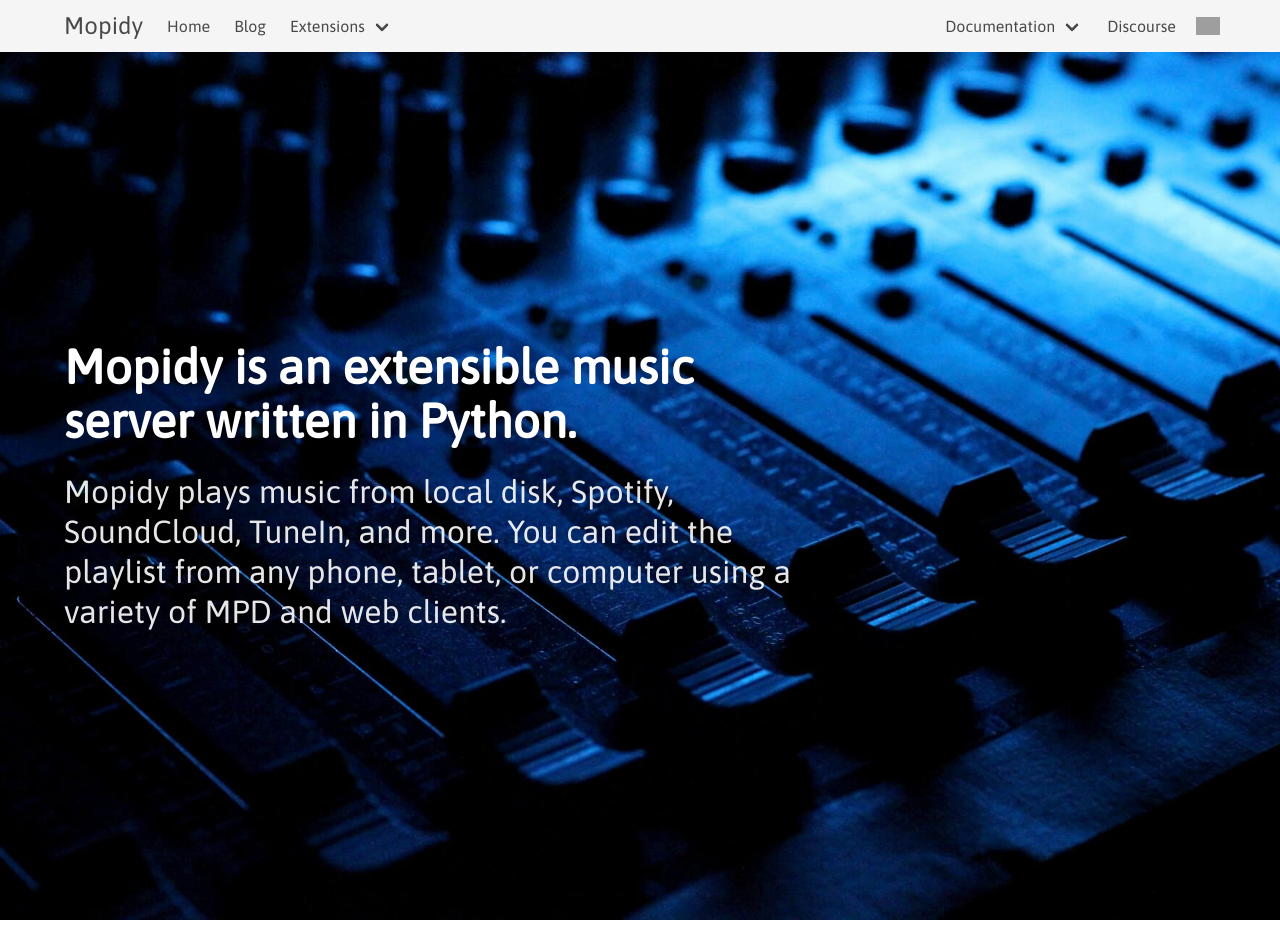
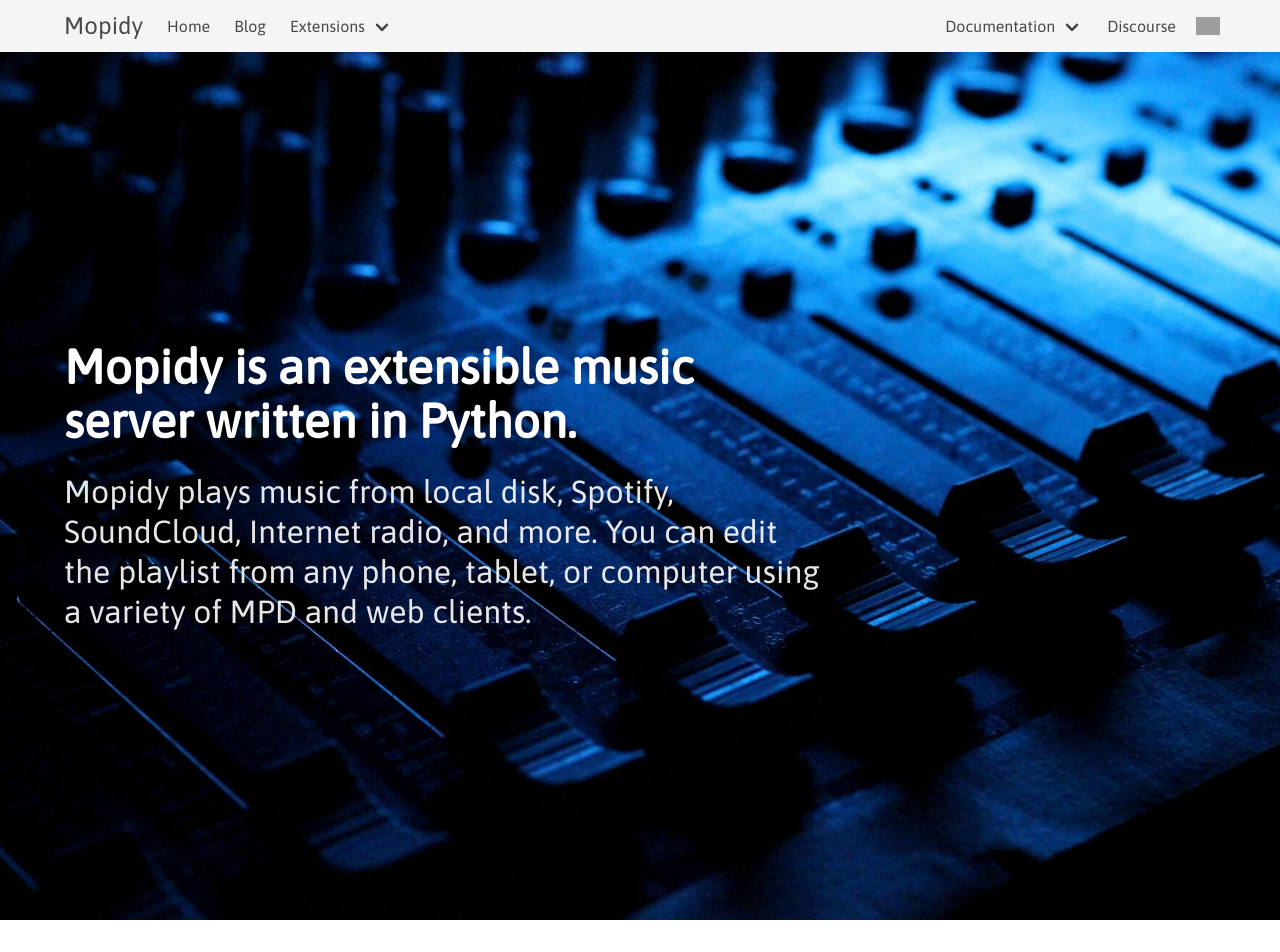
Before and after one commit to mopidy/website, a Jekyll site: the page built from index.html, in a window 1280 px wide and 1400 px high. Shown: the top 952 px of the window. Built offline with Jekyll 4.4.1, drawn with Linux system fonts in a browser that asks for light colours; some of the changed text lies outside the part shown; grey boxes are pictures that could not be loaded.

Commit message:
feat: Refocus marketing copy on internet radio instead of TuneIn

```diff
--- a/index.html
+++ b/index.html
@@ -15,7 +15,7 @@ title: Mopidy
 
           <p class="subtitle is-3">
             Mopidy plays music from local disk, Spotify, SoundCloud,
-            TuneIn, and more. You can edit the playlist from any
+            Internet radio, and more. You can edit the playlist from any
             phone, tablet, or computer using a variety of MPD and web clients.
           </p>
 
@@ -35,10 +35,10 @@ title: Mopidy
         <h2>Stream music from the cloud</h2>
 
         <p>
-          Vanilla Mopidy only plays music from files and radio streams.
+          Out of the box, Mopidy plays music from files and Internet radio.
           Through <a href="/ext/">extensions</a>,
           Mopidy can play music from cloud services like Spotify, SoundCloud,
-          and TuneIn.
+          and Tidal.
         </p>
 
         <p>
@@ -63,7 +63,7 @@ title: Mopidy
             </div>
             <div class="tile is-child">
               <figure class="image">
-                <img src="/media/ext/tunein.png" alt="TuneIn">
+                <img src="/media/ext/tidal.png" alt="Tidal">
               </figure>
             </div>
           </div>
```
